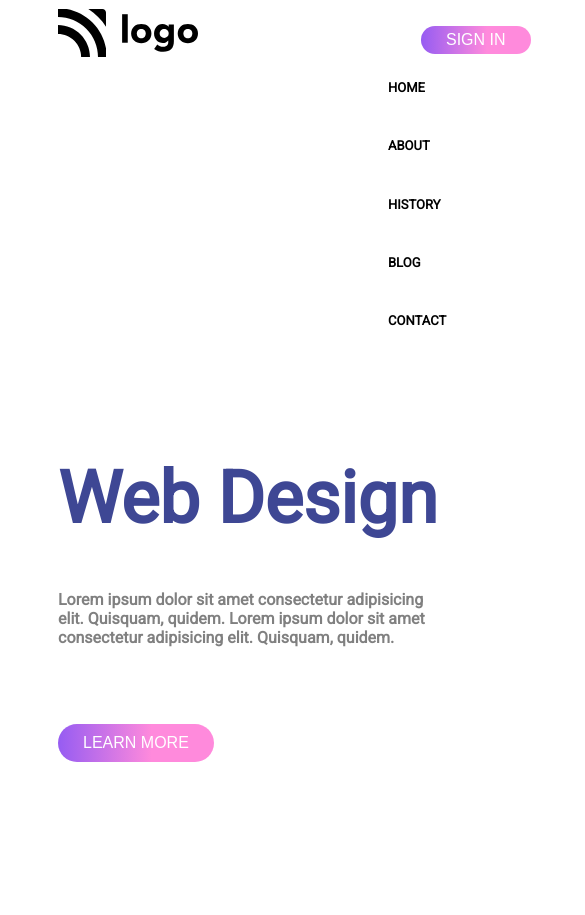
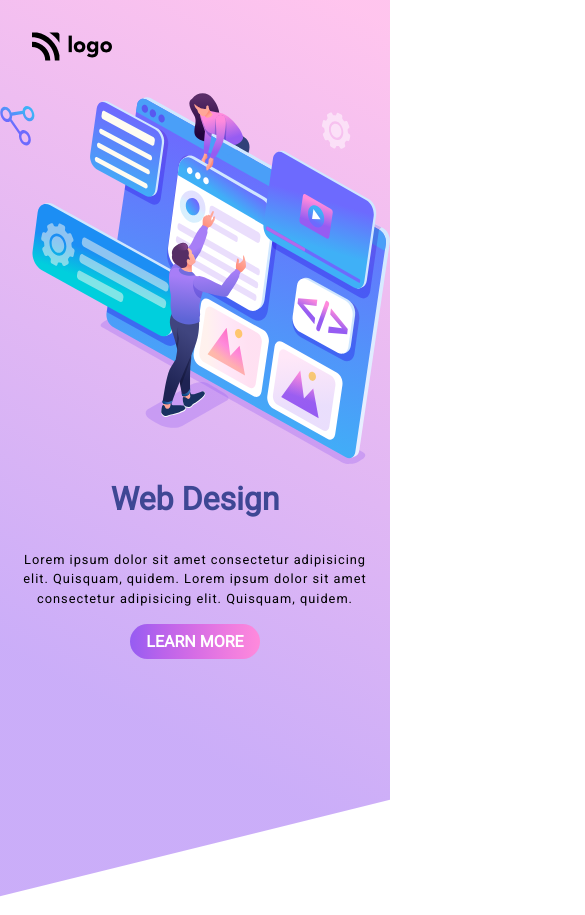
Before and after one commit to techsparkling/Template-8, a plain HTML site: page index.html in a window 390 px wide. Shown: the top 915 px of the page, 585 px wide, since content can reach past the window. Drawn offline with Linux system fonts and the light colour scheme.

Commit message:
Added Mobile responsiveness

```diff
--- a/css/index.css
+++ b/css/index.css
@@ -1,103 +1,208 @@
-body {
-    padding: 50px;
-    font-family: Roboto;
-    padding-top: unset;
-    overflow: hidden;
+* {
+    margin: 0;
+    padding: 0;
+    box-sizing: border-box;
+    font-family: 'Roboto', sans-serif;
+ }
+
+ body {
+    max-width: 1570px;
+    max-height:1200px;
+ }
+
+ button{
+    padding: 0.2rem 0.9rem;
+    border-radius: 2rem;
+    border: none;
+    background-image: linear-gradient(to right, #965cf2, #ba63eb, #d66de5, #ed7be0, #ff8adc);
+    color: white;
+    cursor: pointer;
 }
-.nav-items {
-    float: left;
-    margin-left: 272px;
-    z-index: 3;
-    position: relative;
+.learn-more-btn {
+
+    font-weight: bold;
+    padding: 0.6rem 2rem;
 }
-h5.nav-item {
-    float: left;
-    margin-left: 58px;
-    font-size: small;
-    font-weight: 900;
+.main-div::before {
+    content: "";
+    background-image: url("../images/backcover.svg");
+    background-repeat: no-repeat;
+    height: 913px;
+    width: 913px;
+    position: absolute;
+    right: 0;
+    top: 0;
+    z-index: -1;
 }
-body > div > nav > img {
-    float: left;
+nav {
+    display: flex;
+    align-items: center;
+    justify-content: space-between;
+    padding: 2rem 4rem 1rem 4rem;
+    font-size: 1.2rem;
+ }
+
+nav img {
+    width: 7rem;
 }
 
-
-.imgs-div {
-    position: absolute;
-    top: 50px;
-    left: 530px;
+.nav-items {
     display: flex;
-    justify-content: center;
+    color: #431C57;
+    margin-left: -8rem;
+    font-weight: bold;
+    cursor: pointer;
+}
+.nav-item {
+    padding: 0.5rem 1.3rem;
 }
 
 
 
-body > div > div > div.imgs-div > img:nth-child(3) {
-    height: 621px;
-    left: 151px;
-    width: 600px;
-    position: relative;
-    z-index: 2;
+
+
+
+.intro-section {
+    display: flex;
 }
-img.vector-img {
-    position: relative;
-    left: 257px;
-    top: 165px;
+
+.left-section {
+    padding: 2rem 0rem 0rem 4rem;
 }
-img.vector-dot {
-    position: relative;
-    left: 257px;
-    top: 165px;
+
+.left-section h1 {
+    font-size: 4.5rem;
+    color: #3E4794;
+    padding: 3rem 0;
+    margin-top: 5rem;
+}
+.left-section h4 {
+    letter-spacing: 1px;
+    padding: 0rem 3rem 4rem 0;
+    font-weight: 100;
+    line-height: 30px;
+    font-size: 15px;
 }
 
 
-img.backcover {
-    z-index: 1;
-    position: relative;
-    left: -483px;
-    top: -50px;
-    width: 802px;
-    height: 700px;
-}
-.left-section {
-    float: left;
-    position: relative;
-    top: 58px;
-}
-h1 {
-    color: #3e4794;
-    font-size: 4.5em;
-}
-button.learn-more-btn {
-    background-image: linear-gradient(to right,#965cf2 0%, #ff8adc 60%);
-    border: none;
-    border-radius: 19px;
-    color: white;
-    position: relative;
-    padding: 10px;
-    top: 56px;
-    font-size: initial;
-    padding-left: 25px;
-    padding-right: 25px;
-}
-button.signin-btn {
-    background-image: linear-gradient(to right,#965cf2 0%, #ff8adc 60%);
-    padding: 5px;
-    font-size: inherit;
-    border-radius: 19px;
-    padding-left: 25px;
-    padding-right: 25px;
-    color: white;
-    border: none;
-    position: relative;
-    z-index: 2;
-    top: 18px;
-    left: 223px;
-}
-.intro-section {
-    width: 390px;
+
+
+ .vector-img,
+ .vector-dot {
+    position: absolute;
+    top: 40rem;
+ }
+
+ .vector-dot {
+    left: 32rem;
+
+ }
+
+ .imgs-div img:nth-child(3) {
+    margin-right: 3rem;
+ }
+@media only screen and (max-width:1250px) {
+    .imgs-div img:nth-child(3) {
+        max-width: 100%;
+        aspect-ratio: inherit;
+    }
+
+
+ }
+
+@media only screen and (max-width:1050px) {
+
+    .left-section h1 {
+        margin-top: 0rem;
+        font-size: 4rem;
+    }
+
+    .nav-items{
+        display: none;
+    }
+    .signin-btn {
+        display: none;
+    }
+    .ham {
+        display: flex;
+    }
 }
 
 
-h4 {
-    color: gray;
+@media only screen and (max-width:850px) {
+
+    .intro-section {
+        flex-direction: column-reverse;
+    }
+    .imgs-div {
+        display: flex;
+        max-height: 50vh;
+    }
+    .left-section {
+        padding: 0rem 4rem;
+        display: flex;
+        flex-direction: column;
+        align-items: center;
+        text-align: center;
+    }
+    .left-section h1 {
+       padding: 0;
+       margin: 1rem 0rem;
+    }
+    .left-section h4 {
+       padding: 0;
+       margin: 1rem 0rem;
+    }
 }
+
+@media only screen and (max-width:550px) {
+    .left-section h1 {
+        font-size: 2.5rem;
+       padding: 0;
+    }
+    .left-section h4{
+        font-size: 0.8rem;
+        padding: 0;
+        margin-top:1rem;
+        margin-bottom:1rem;
+        line-height: 1.2rem;
+    }
+    .vector-img{
+        display: none;
+    }
+    .vector-dot {
+        display: none;
+    }
+    nav {
+        padding: 2rem;
+    }
+    nav img{
+        width: 5rem;
+    }
+
+    .learn-more-btn {
+        font-size: 1rem;
+        padding: 0.5rem 1.5rem;
+    }
+
+
+}
+
+@media only screen and (max-width:400px) {
+    .learn-more-btn {
+        font-size: 1rem;
+        padding: 0.5rem 1rem;
+    }
+    .left-section h1 {
+        font-size: 2rem;
+       padding: 0;
+    }
+    .left-section h4{
+        width: 100vw;
+        padding: 0rem 1rem;
+    }
+    body{
+        min-width: 215px;
+        min-height:280px ;
+    }
+}
--- a/index.html
+++ b/index.html
@@ -44,7 +44,7 @@
             class="vector-dot"
           />
           <img src="./images/intro-img.svg" alt="intro-img" />
-          <img src="./images/backcover.svg" alt="backcover-img" class="backcover"/>
+
 
         </div>
       </div>
```
